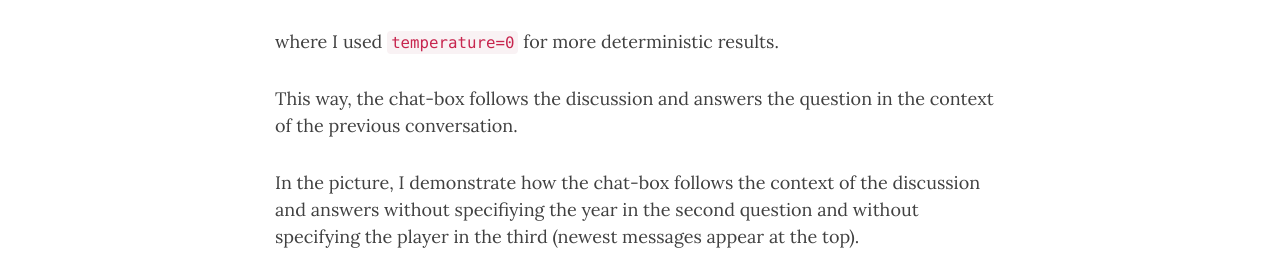
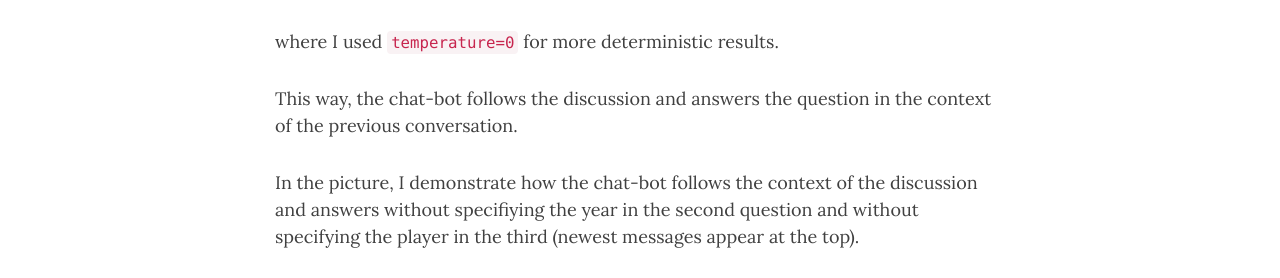
Before and after one commit to giasemidis/giasemidis.github.io, a Jekyll site: the page built from _posts/2023-05-29-chatgpt-chatbox-assistant.md, in a window 1280 px wide and 900 px high, scrolled down 2639 px. Shown: the part 173-451 px from the top of the window. Built offline with Jekyll 4.4.1, drawn with Linux system fonts in a browser that asks for light colours; nearby versions of some CDN libraries; comment, search, counter and statistics services are not loaded; some of the changed text lies outside the part shown.

Commit message:
corrected chatbox where appropriate

````diff
--- a/_posts/2023-05-29-chatgpt-chatbox-assistant.md
+++ b/_posts/2023-05-29-chatgpt-chatbox-assistant.md
@@ -9,7 +9,7 @@ social-share: true
 
 In the [previous post](https://giasemidis.github.io/2023/05/08/chatgpt-eassistant.html), I described how to build an expert assistant, which answers only questions in a specific field, using ChatGPT API, streamlit and appropriate prompt engineering. However, the previous version of the app lacked a chat-box functionality.
 
-Here, I describe how to adapt the previous code and add a chat-box capability to our expert assistant, which can follow-up questions from previous conversations.
+Here, I describe how to adapt the previous code and add a chat-bot capability to our expert assistant, which can follow-up questions from previous conversations.
 
 To set-up the ChatGPT API, see the corresponding section of the [previous post](https://giasemidis.github.io/2023/05/08/chatgpt-eassistant.html).
 
@@ -35,7 +35,7 @@ The API endpoint and model used in the previous version did not support continuo
 >
 > Typically, a conversation is formatted with a system message first, followed by alternating user and assistant messages.
 
-As the documentation suggests, the `messages` variables starts by giving the chat-box a system role with the prompt:
+As the documentation suggests, the `messages` variables starts by giving the chat-bot a system role with the prompt:
 
 ```python
 prompt = (
@@ -93,9 +93,9 @@ def generate_response_chat(messages):
 ```
 where I used `temperature=0` for more deterministic results.
 
-This way, the chat-box follows the discussion and answers the question in the context of the previous conversation.
+This way, the chat-bot follows the discussion and answers the question in the context of the previous conversation.
 
-In the picture, I demonstrate how the chat-box follows the context of the discussion and answers without specifiying the year in the second question and without specifying the player in the third (newest messages appear at the top).
+In the picture, I demonstrate how the chat-bot follows the context of the discussion and answers without specifiying the year in the second question and without specifying the player in the third (newest messages appear at the top).
 
 ![chatgpt-chatbox-example](https://github.com/giasemidis/giasemidis.github.io/blob/master/_posts/figures/chatgpt-api-chatbox-example.png)
 
````
